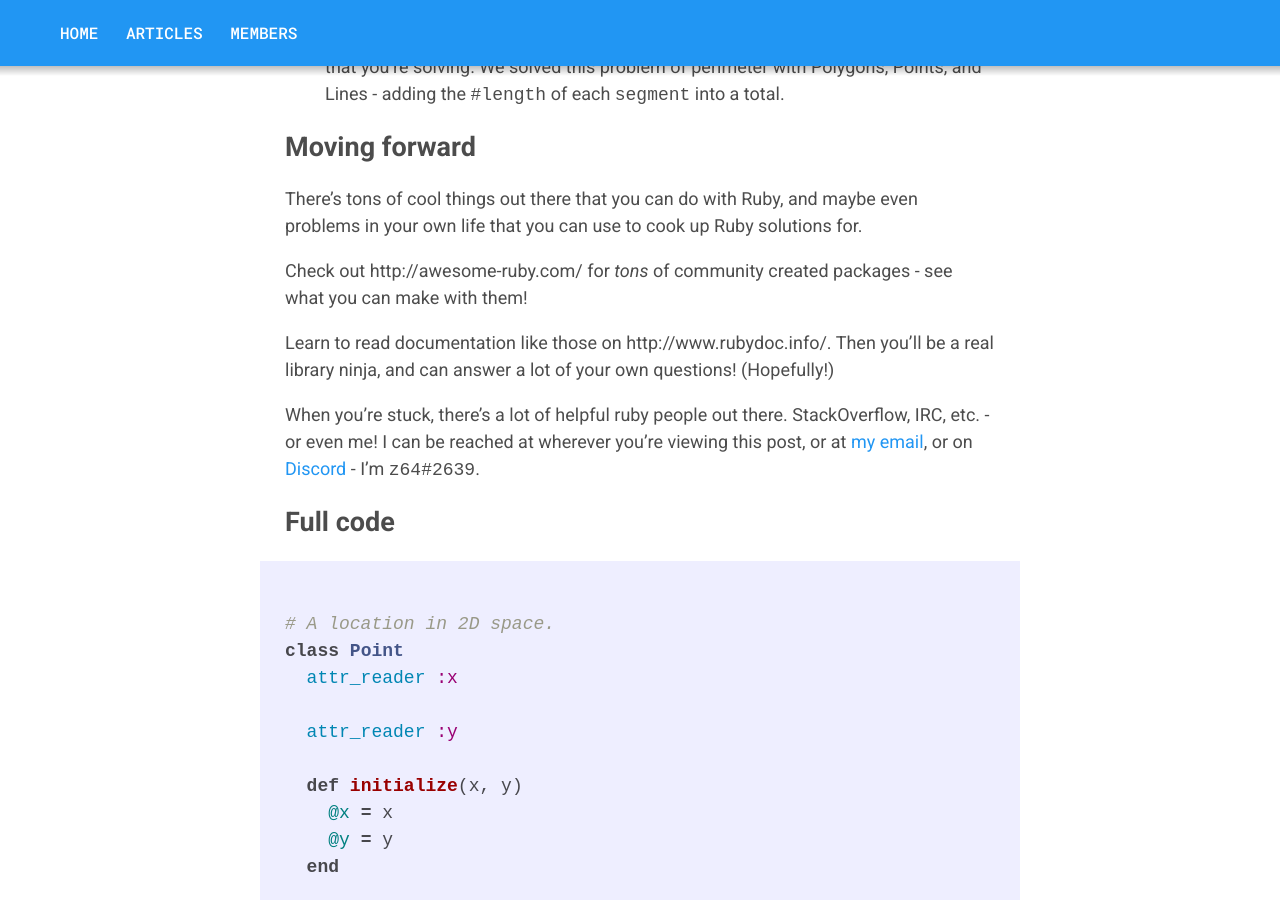
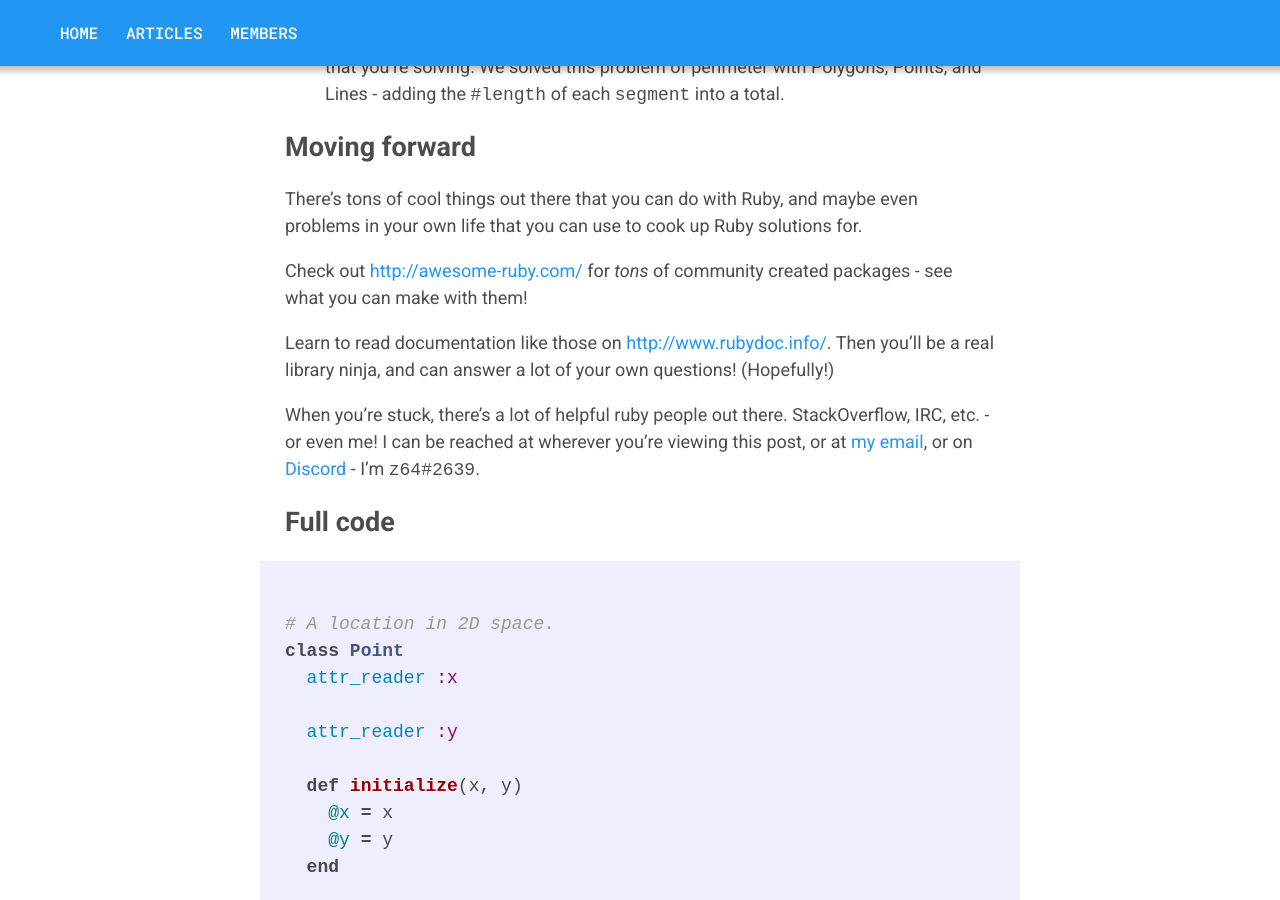
Before and after one commit to sledgang/sledgang.github.io, a Jekyll site: the page built from _posts/2017-07-29-ruby-oop.md, in a window 1280 px wide and 900 px high, scrolled down 11858 px. Built offline with Jekyll 4.4.1, drawn with Linux system fonts in a browser that asks for light colours; part of the change alters nothing that is shown.

Commit message:
format links into actual links

````diff
--- a/_posts/2017-07-29-ruby-oop.md
+++ b/_posts/2017-07-29-ruby-oop.md
@@ -134,7 +134,7 @@ What else would be helpful to do with our point, or perhaps any other point? Wel
 
 Ruby has a rich standard library, of which includes mathematical functions. Needing the pythagorean theorem here, if we do some searching we can see Ruby already provides a method for us to calculate this instead of having to implement it ourselves:
 
-https://ruby-doc.org/core-2.4.0/Math.html#method-c-hypot
+[https://ruby-doc.org/core-2.4.0/Math.html#method-c-hypot](https://ruby-doc.org/core-2.4.0/Math.html#method-c-hypot)
 ```ruby
 Math.hypot(3, 4) #=> 5.0
 ```
@@ -311,9 +311,9 @@ Some takeaways:
 
 There's tons of cool things out there that you can do with Ruby, and maybe even problems in your own life that you can use to cook up Ruby solutions for.
 
-Check out http://awesome-ruby.com/ for *tons* of community created packages - see what you can make with them!
+Check out [http://awesome-ruby.com/](http://awesome-ruby.com/) for *tons* of community created packages - see what you can make with them!
 
-Learn to read documentation like those on http://www.rubydoc.info/. Then you'll be a real library ninja, and can answer a lot of your own questions! (Hopefully!)
+Learn to read documentation like those on [http://www.rubydoc.info/](http://awesome-ruby.com/). Then you'll be a real library ninja, and can answer a lot of your own questions! (Hopefully!)
 
 When you're stuck, there's a lot of helpful ruby people out there. StackOverflow, IRC, etc. - or even me! I can be reached at wherever you're viewing this post, or at [my email](mailto:zachnowicki@gmail.com), or on [Discord](https://discordapp.com) - I'm `z64#2639`.
 
````
